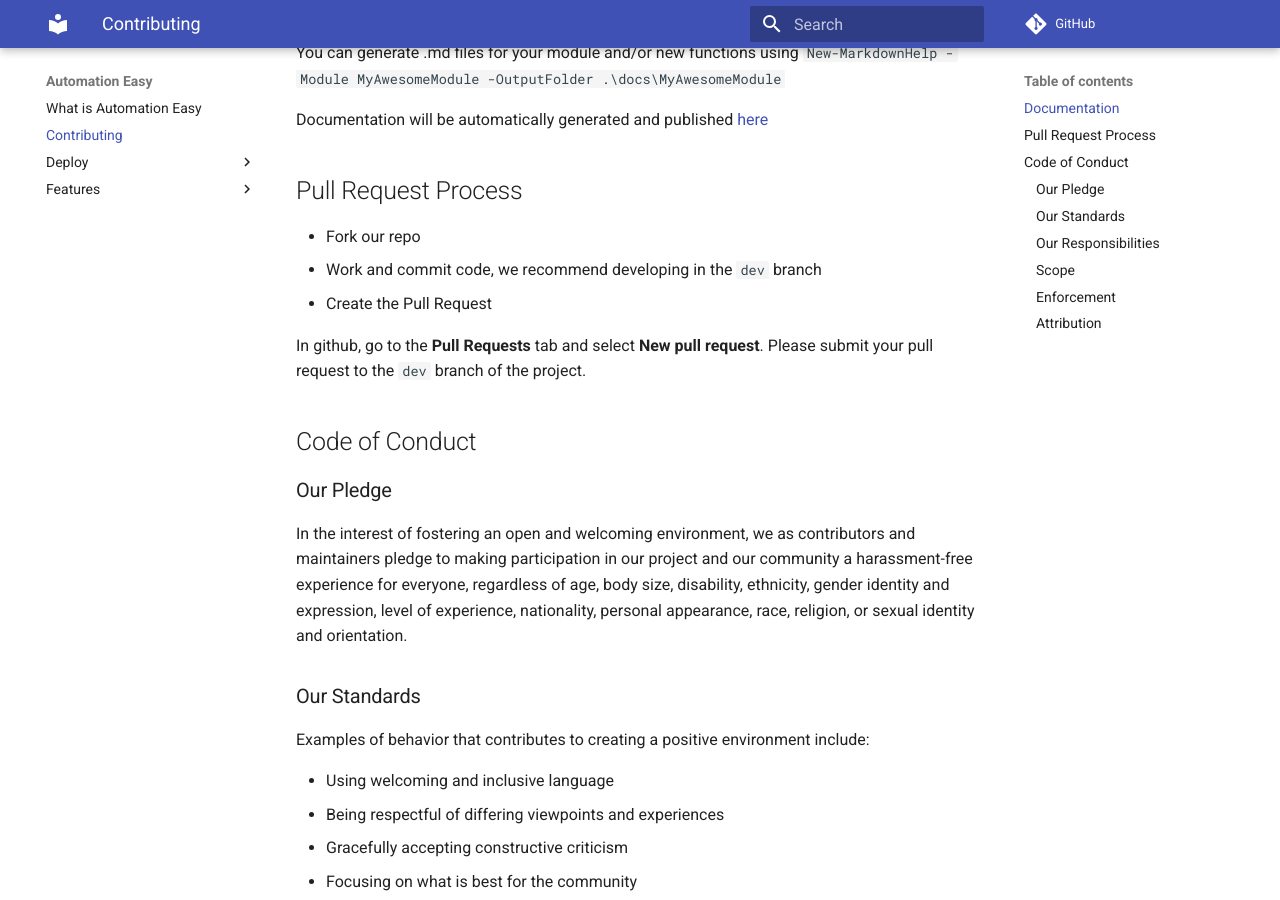
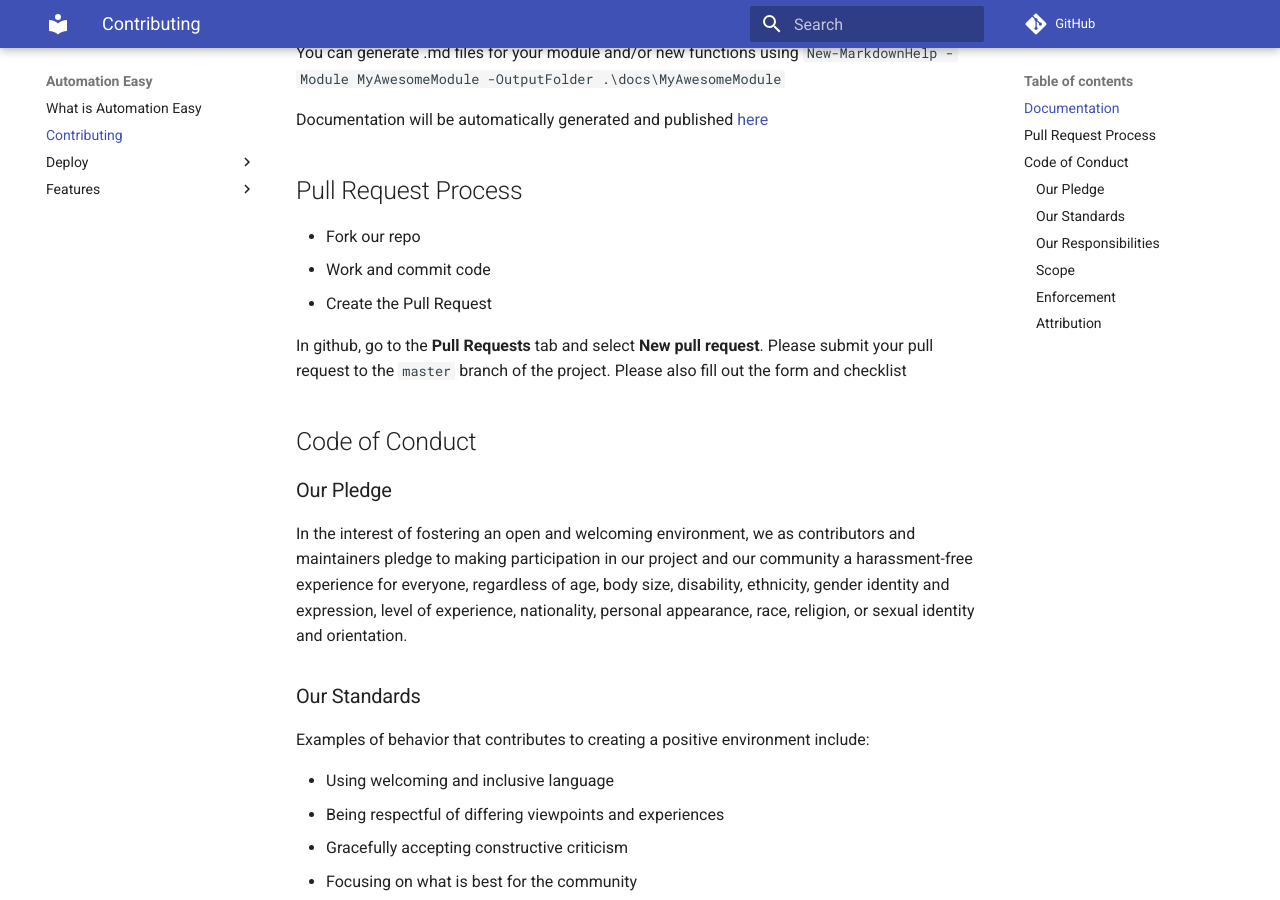
Before and after one commit to janegilring/AutomationEasy, an MkDocs documentation site: the page built from docs/Contributing.md, in a window 1280 px wide and 900 px high, scrolled down 309 px. Built offline with MkDocs 1.6.1 and Material for MkDocs 9.7.7, drawn with Linux system fonts in a browser that asks for light colours; comment, search, counter and statistics services are not loaded.

Commit message:
documentation updates for change to release procedure

```diff
--- a/docs/Contributing.md
+++ b/docs/Contributing.md
@@ -6,15 +6,15 @@ We use [mkdocs](https://www.mkdocs.org/) for project documentation and request t
 
 You can generate .md files for your module and/or new functions using `New-MarkdownHelp -Module MyAwesomeModule -OutputFolder .\docs\MyAwesomeModule`
 
-Documentation will be automatically generated and published [here](https://automationeasy.blob.core.windows.net/)
+Documentation will be automatically generated and published [here](https://automationeasy.crayon.com/)
 
 ## Pull Request Process
 
 * Fork our repo
-* Work and commit code, we recommend developing in the `dev` branch
+* Work and commit code
 * Create the Pull Request
 
-  In github, go to the **Pull Requests** tab and select **New pull request**. Please submit your pull request to the `dev` branch of the project.
+  In github, go to the **Pull Requests** tab and select **New pull request**. Please submit your pull request to the `master` branch of the project. Please also fill out the form and checklist
 
 ## Code of Conduct
 
```
Also changed, not shown: README.md (+6 -6 lines), docs/index.md (+2 -2 lines).
